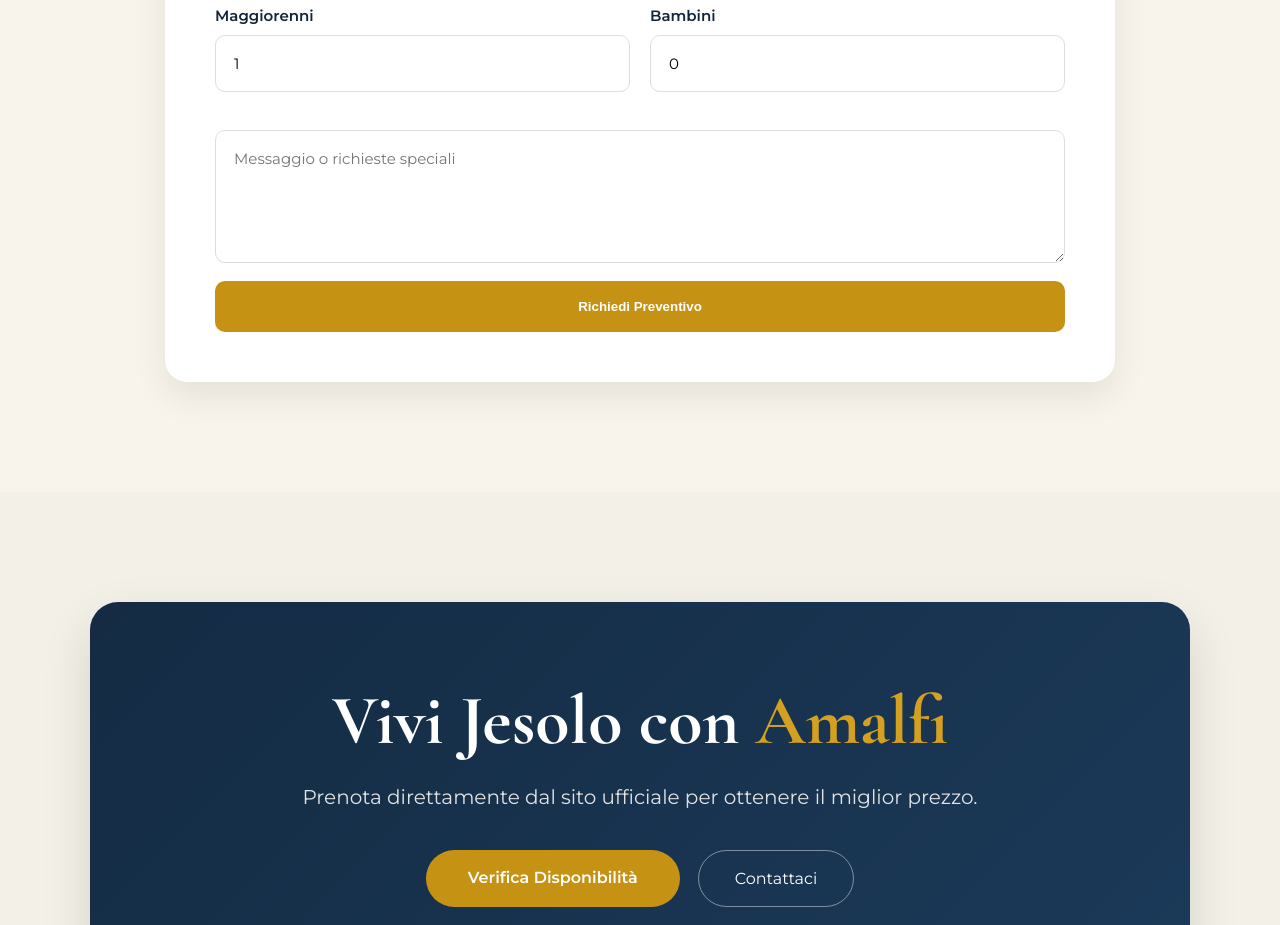
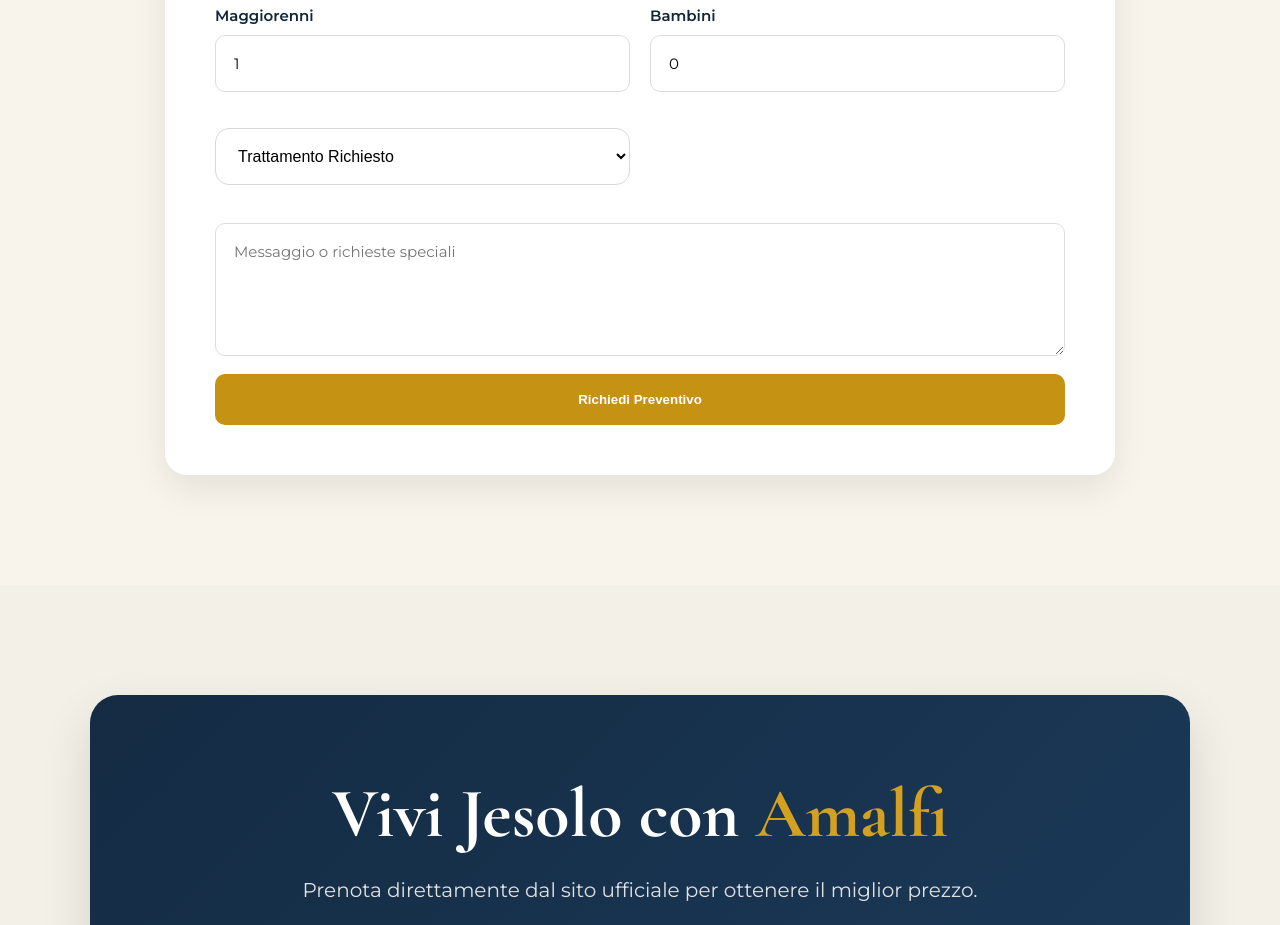
Before and after one commit to ReviewBoostAI/hotel-amalfi, a React (Vite) app: page / in a window 1280 px wide. Shown: the part 3020-3945 px from the top of the page. Built offline with nearby package versions, Linux system fonts and the light colour scheme.

Commit message:
Aggiunto trattamento preventivo

```diff
--- a/src/App.css
+++ b/src/App.css
@@ -1602,3 +1602,12 @@
   border-radius:8px;
   cursor:pointer;
 }
+.quote-input{
+  width:100%;
+  padding:18px;
+  border:1px solid #d8d8d8;
+  border-radius:14px;
+  font-size:16px;
+  margin-top:16px;
+  background:white;
+}
--- a/src/pages/Home.jsx
+++ b/src/pages/Home.jsx
@@ -382,7 +382,25 @@
                 />
 
               </div>
+<select className="quote-input">
 
+  <option value="">
+    Trattamento Richiesto
+  </option>
+
+  <option>
+    Camera e Colazione
+  </option>
+
+  <option>
+    Mezza Pensione
+  </option>
+
+  <option>
+    Pensione Completa
+  </option>
+
+</select>
             </div>
 
             <textarea
```
